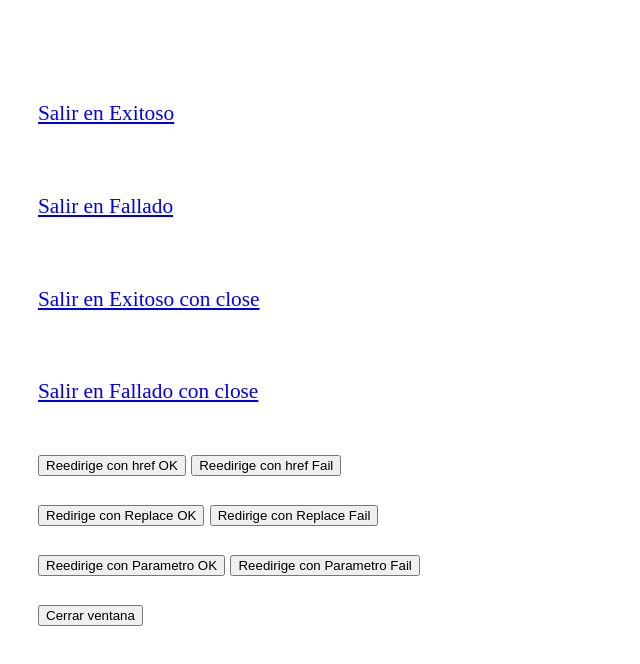
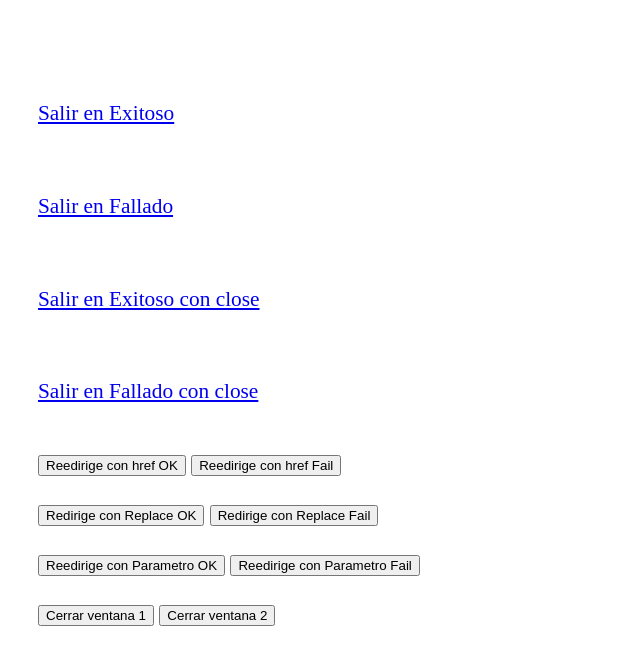
Before and after one commit to uzzielchaidez/uzzielchaidez.github.io, a plain HTML site: page inapp/test.html in a window 1280 px wide. Shown: the whole page, without its empty margins (0-640 px from the left). Drawn offline with Linux system fonts and the light colour scheme.

Commit message:
inapp tests

```diff
--- a/inapp/test.html
+++ b/inapp/test.html
@@ -46,7 +46,8 @@
         <button onclick="window.location.replace('#?operacion=ok');">Reedirige con Parametro OK</button>
         <button onclick="window.location.replace('#?operacion=fail');">Reedirige con Parametro Fail</button>
         <br><br>
-        <button onclick="window.close();">Cerrar ventana</button>
+        <button onclick="window.close();">Cerrar ventana 1</button>
+        <button onclick="CerrarVentana();">Cerrar ventana 2</button>
     </div>
 </body>
 </html>
```
